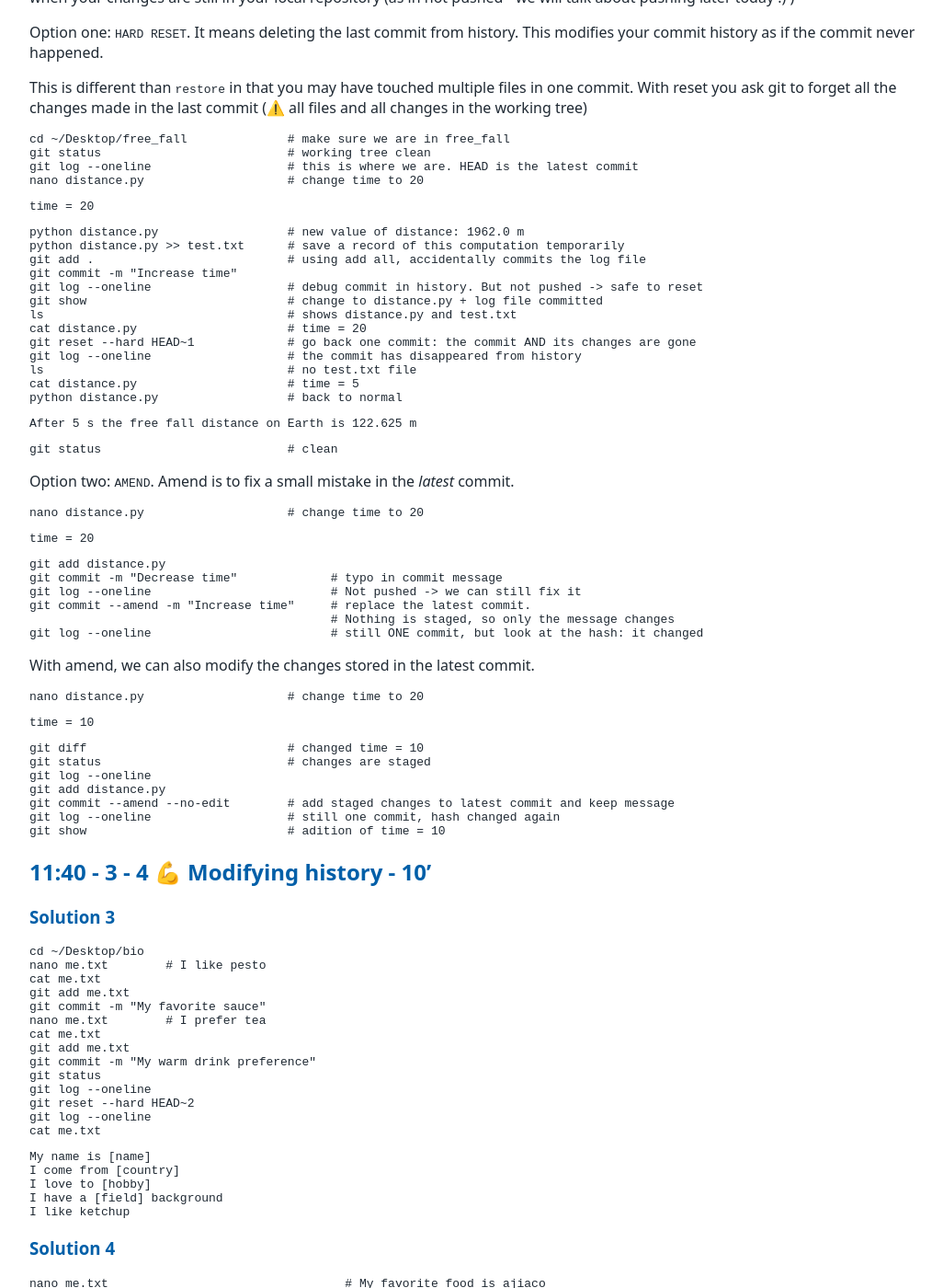
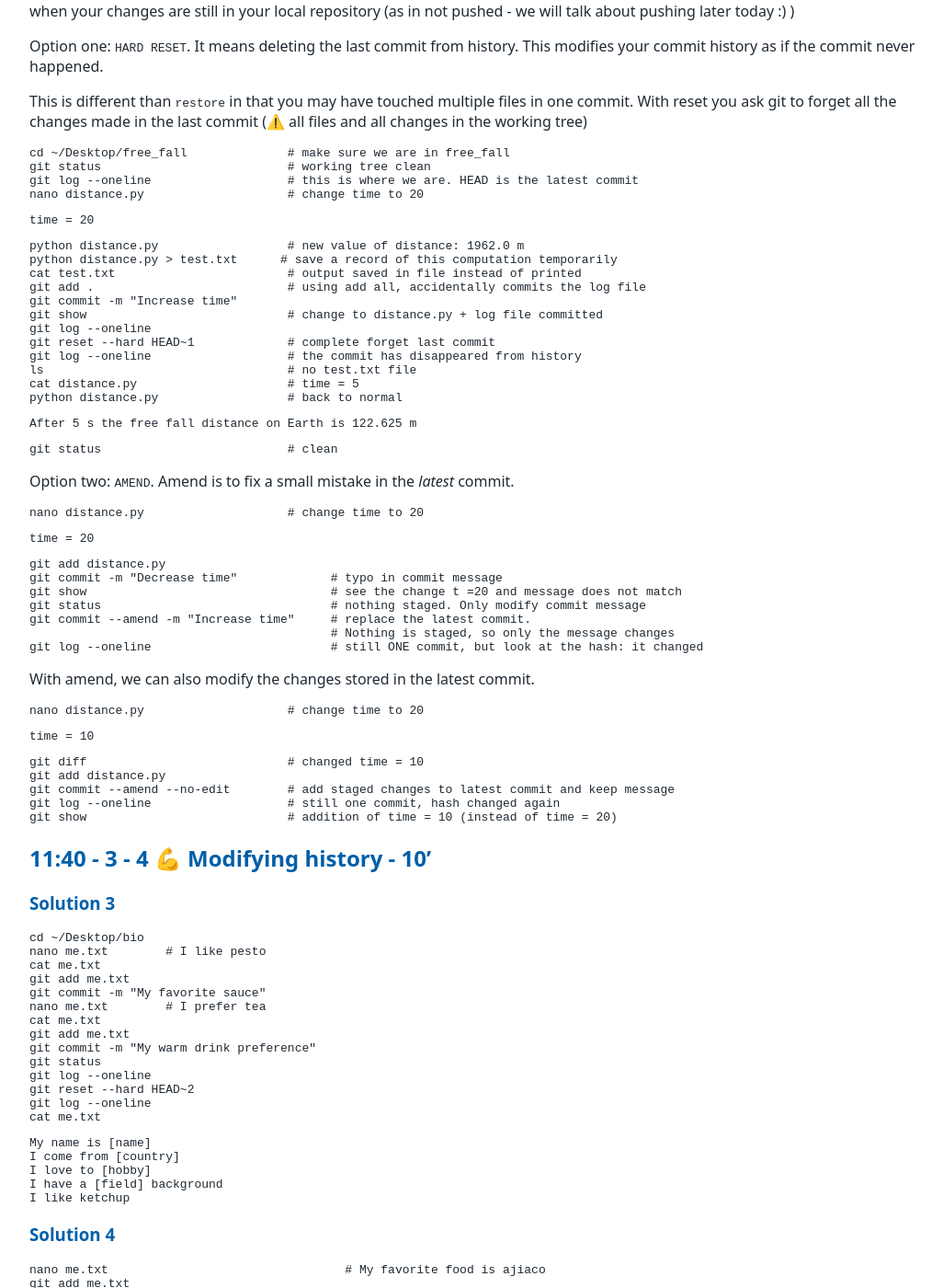
Before and after one commit to tu-delft-library/introduction_to_version_control_with_git, a Jekyll site: the page built from materials_for_trainers/lesson_plan.md, in a window 1280 px wide and 1400 px high, scrolled down 6906 px. Shown: the whole window at 92% size, without its empty margins (108-1134 px from the left). Built offline with Jekyll 4.4.1, drawn with Linux system fonts in a browser that asks for light colours; our own code applies the rules of GitHub Pages for plain Markdown files; some of the changed text lies outside the part shown.

Commit message:
Clarification to lesson and exercises

````diff
--- a/materials_for_trainers/lesson_plan.md
+++ b/materials_for_trainers/lesson_plan.md
@@ -302,6 +302,7 @@ git diff HEAD~1 distance.py        # diff between now and one commit before HEAD
 git diff HEAD~2 distance.py        # diff between now and two commits before HEAD
 git diff HEAD~3 distance.py        # fails. unknown revision
 git log --oneline                  # point to HEAD, HEAD~1, HEAD~2, HEAD~3 does not exist
+git diff HEAD~2 distance.py        # accumulated diff vs show
 git show HEAD~2 distance.py        # shows changes made on that commit (rather than differences)
 git log --oneline                   # shows short hashes
 git diff [short_hash] distance.py  # use short hash to point to a specific commit
@@ -377,14 +378,13 @@ time = 20
 ```
 ```console
 python distance.py                  # new value of distance: 1962.0 m
-python distance.py >> test.txt      # save a record of this computation temporarily
+python distance.py > test.txt      # save a record of this computation temporarily
+cat test.txt                        # output saved in file instead of printed
 git add .                           # using add all, accidentally commits the log file
 git commit -m "Increase time"
-git log --oneline                   # debug commit in history. But not pushed -> safe to reset
 git show                            # change to distance.py + log file committed
-ls                                  # shows distance.py and test.txt
-cat distance.py                     # time = 20
-git reset --hard HEAD~1             # go back one commit: the commit AND its changes are gone
+git log --oneline
+git reset --hard HEAD~1             # complete forget last commit
 git log --oneline                   # the commit has disappeared from history
 ls                                  # no test.txt file
 cat distance.py                     # time = 5
@@ -410,7 +410,8 @@ time = 20
 ```console
 git add distance.py
 git commit -m "Decrease time"             # typo in commit message
-git log --oneline                         # Not pushed -> we can still fix it
+git show                                  # see the change t =20 and message does not match
+git status                                # nothing staged. Only modify commit message
 git commit --amend -m "Increase time"     # replace the latest commit.
                                           # Nothing is staged, so only the message changes
 git log --oneline                         # still ONE commit, but look at the hash: it changed
@@ -427,12 +428,10 @@ time = 10
 
 ```console
 git diff                            # changed time = 10
-git status                          # changes are staged
-git log --oneline
 git add distance.py
 git commit --amend --no-edit        # add staged changes to latest commit and keep message
 git log --oneline                   # still one commit, hash changed again
-git show                            # adition of time = 10
+git show                            # addition of time = 10 (instead of time = 20)
 ```
 
 ## 11:40 - 3 - 4 💪 Modifying history - 10'
````
Also changed, not shown: material_for_participants/exercises.md (+7 -3 lines).
